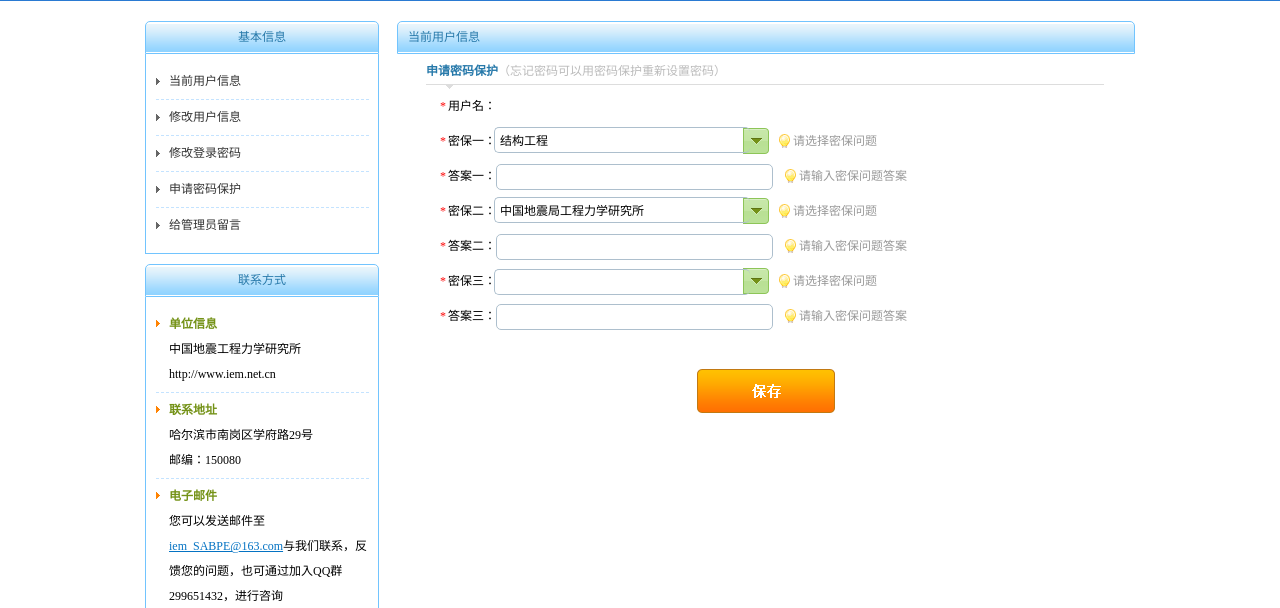
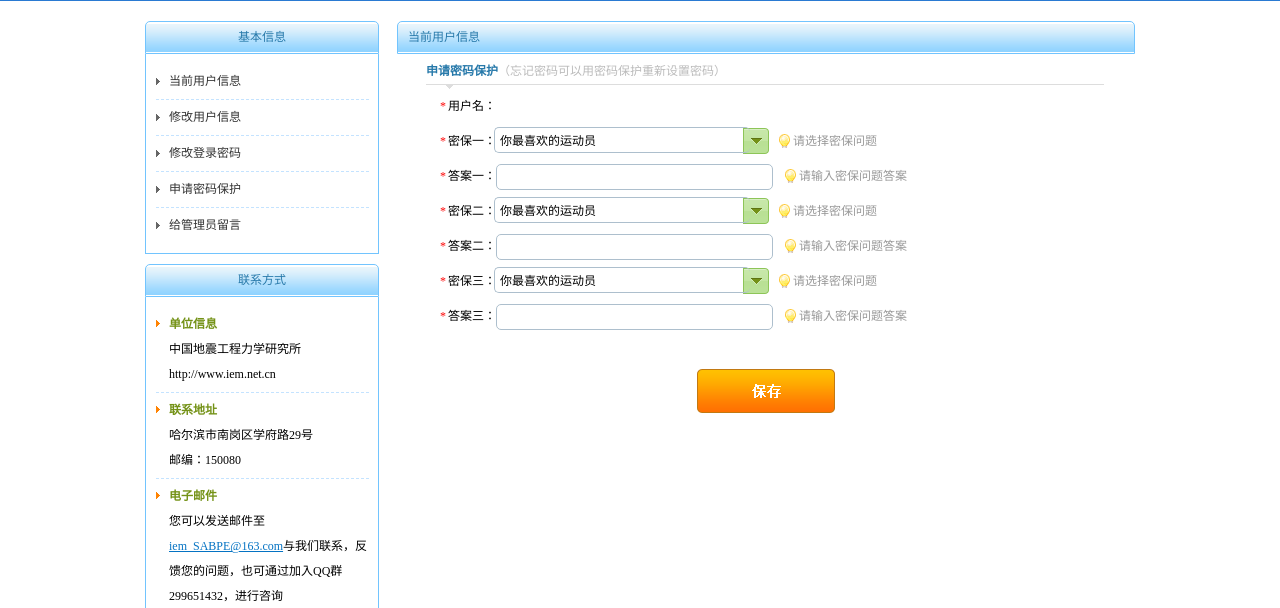
Before and after one commit to cash2one/dlsPro, a Django app: template templates/transport/propass.html in a window 1280 px wide. Shown: the part 173-781 px from the top of the page. Run offline with Django 3.2, Linux system fonts and the light colour scheme; the template is opened without the code that fills it, so the values that code supplies are empty.

Commit message:
修改密保

```diff
--- a/templates/transport/edituser.html
+++ b/templates/transport/edituser.html
@@ -69,7 +69,7 @@
 
 
             <h3>修改联系方式<span>（用户联系方式，请填写真实信息，以便我们与您取得联系）</span></h3>
-            <p><label><span>*</span>联系地址：</label></label><input type="text" class="b address"   value ="{{address}}" name="address"/><span class="tip">请输入联系地址</span></p>
+            <p><label><span>*</span>通信地址：</label></label><input type="text" class="b address"   value ="{{address}}" name="address"/><span class="tip">请输入联系地址</span></p>
             <p><label><span>*</span>邮政编码：</label><input type="text" class="b code" value="{{zipcode}}" name ="zipcode"/><span class="tip">请输入邮政编码</span></p>
             <p><label><span>*</span>手机号码：</label><input type="text" class="b phone" value="{{telnum}}" name="telnum"/><span class="tip">请输入手机号码</span></p>
             <p><label><span>*</span>保密邮箱：</label></label><input type="text" class="b email" value="{{email}}" name="email"/><span class="tip">请输入保密邮箱</span></p>
--- a/templates/transport/propass.html
+++ b/templates/transport/propass.html
@@ -43,7 +43,7 @@
             <p><label><span>*</span>用户名：</label><span>{{request.session.username}}</span></p>
             <p>
             	<label><span>*</span>密保一：</label>
-                <input type="text" class="b selectskin" id="sskin_zy" style="width:250px;" value="结构工程"/>
+                <input type="text" class="b selectskin" id="sskin_zy" style="width:250px;" value="你最喜欢的运动员"/>
                 <img src="{%static 'img/select_arrow.png'%}" class="sbtn">
                 <select data="sskin_zy" class="b select setinput sbtns" >
                 	<option>你最喜欢的运动员</option>
@@ -56,7 +56,7 @@
             <p><label><span>*</span>答案一：</label><input type="text" class="b answer" value=""/><span class="tip">请输入密保问题答案</span></p>
             <p>
             	<label><span>*</span>密保二：</label>
-                <input type="text" class="b selectskin" id="sskin_dw" style="width:250px;" value="中国地震局工程力学研究所"/>
+                <input type="text" class="b selectskin" id="sskin_dw" style="width:250px;" value="你最喜欢的运动员"/>
                 <img src="{%static 'img/select_arrow.png'%}" class="sbtn">
                 <select data="sskin_dw" class="b select setinput sbtns" >
                 	<option>你最喜欢的运动员</option>
@@ -69,7 +69,7 @@
             <p><label><span>*</span>答案二：</label><input type="text" class="b answer" value=""/><span class="tip">请输入密保问题答案</span></p>
             <p>
             	<label><span>*</span>密保三：</label>
-                <input type="text" class="b selectskin" id="sskin_zc" style="width:250px;" />
+                <input type="text" class="b selectskin" id="sskin_zc" style="width:250px;" value="你最喜欢的运动员"/>
                 <img src="{%static 'img/select_arrow.png'%}" class="sbtn">
             	<select data="sskin_zc" class="b select setinput sbtns" >
                 	<option>你最喜欢的运动员</option>
@@ -85,3 +85,6 @@
     </div>
 </div>
 {%endblock%}
+{%block js%}
+<script type="text/javascript" src="{% static 'script/heustudio.jquery.min.js'%}"></script>
+{%endblock%}
```
